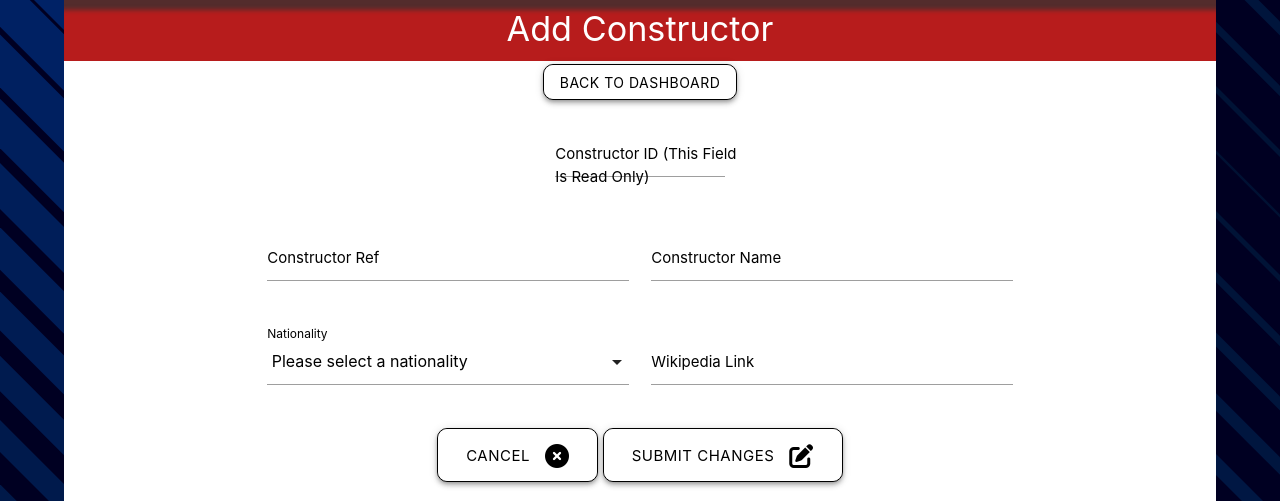
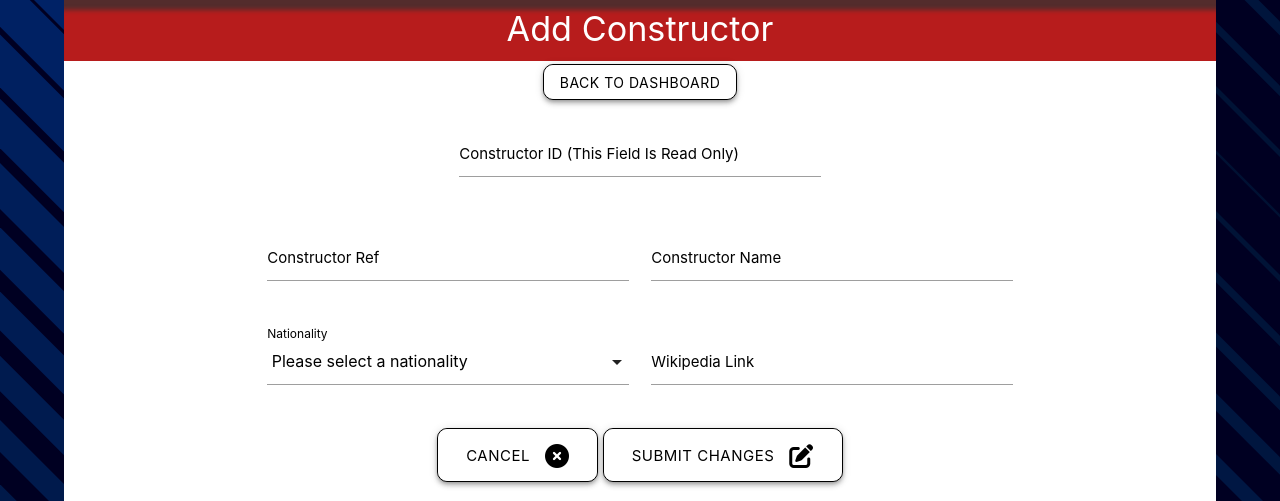
Before and after one commit to Fatheed7/formula-one-stats, a Flask app: template templates/admin/add_constructor.html in a window 1280 px wide. Shown: the part 64-565 px from the top of the page. Run offline with Flask 2, Linux system fonts and the light colour scheme; the template is opened without the code that fills it, so the values that code supplies are empty; some libraries are stand-ins or nearby versions.

```diff
--- a/templates/admin/add_constructor.html
+++ b/templates/admin/add_constructor.html
@@ -11,7 +11,7 @@
 <div class="row remove-bottom-margin">
   <form class="col s12" method="POST" action="{{ url_for('add_constructor') }}">
     <div class="row top_row_spacer">
-      <div class="input-field col col s2 offset-s5">
+      <div class="input-field col col s4 offset-s4">
         <input id="constructorId" name="constructorId" type="text" value="{{constructors.constructorId + 1}}"
           class="validate" required readonly>
         <label for="constructorId">Constructor ID (This Field Is Read Only)</label>
```
Also changed, not shown: README.md.
